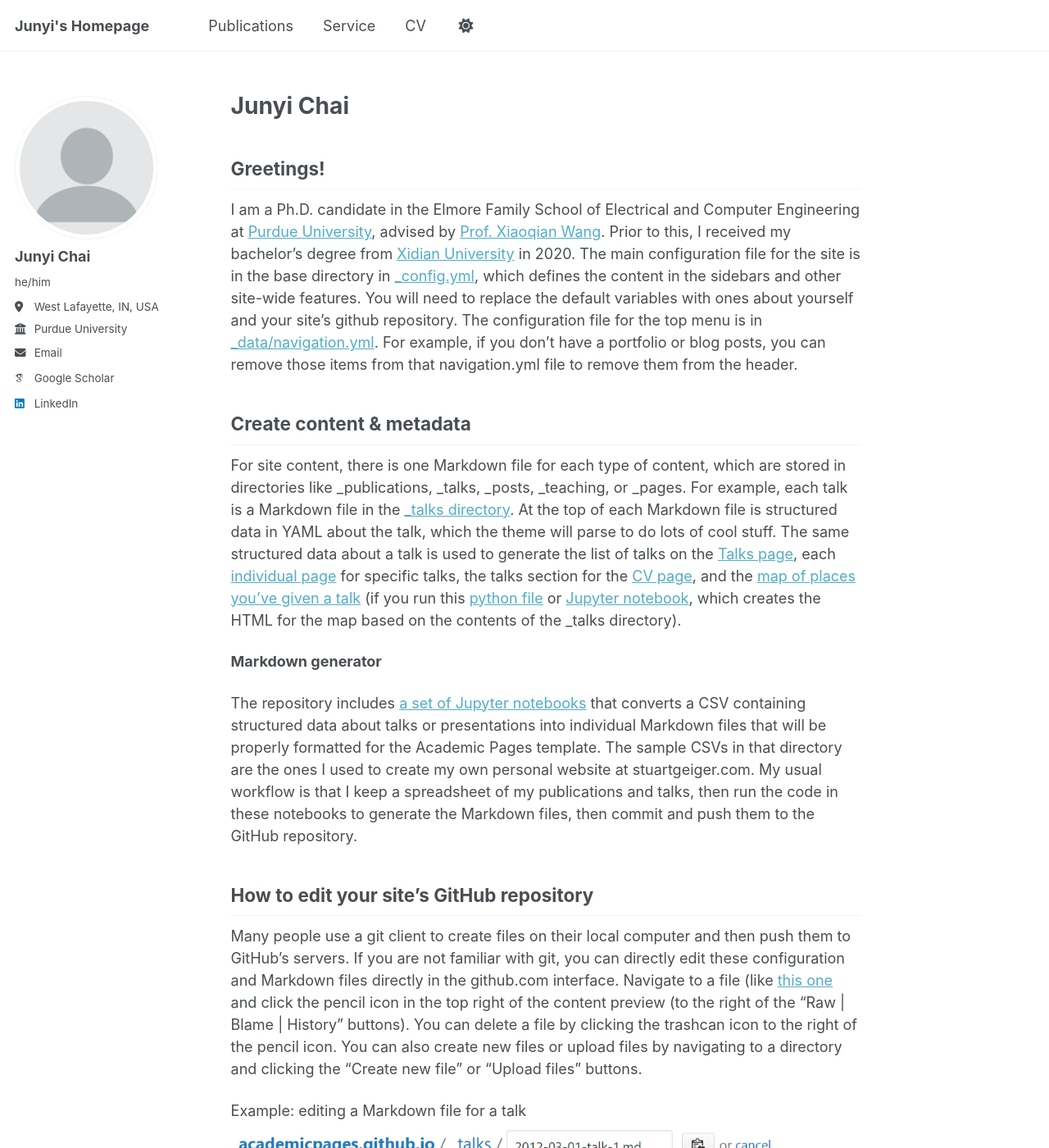
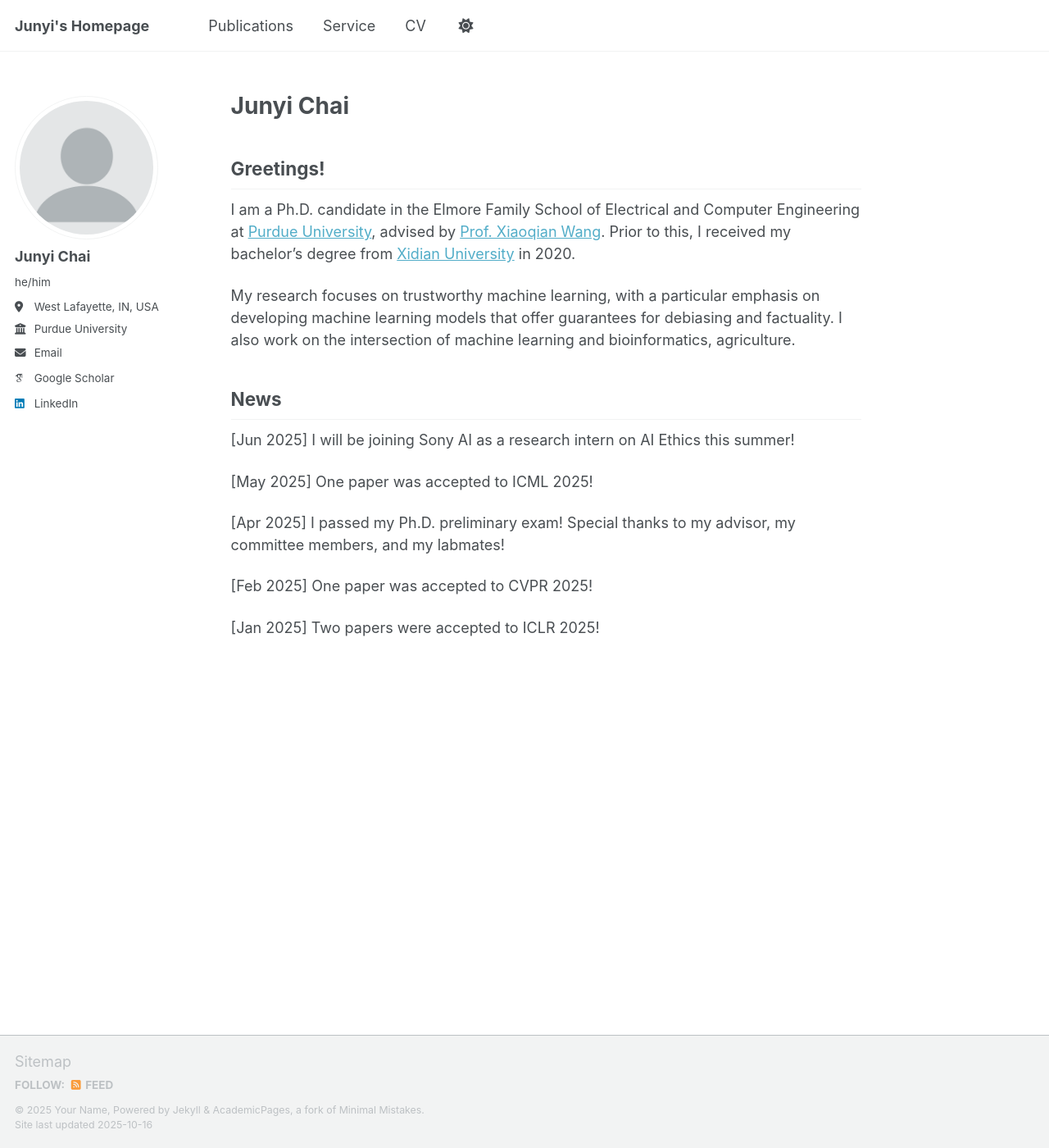
Before and after one commit to cjy24/cjy24.github.io, a Jekyll site: the page built from _pages/about.md, in a window 1280 px wide and 1400 px high. Shown: the whole window at 82% size. Built offline with Jekyll 4.4.1, drawn with Linux system fonts in a browser that asks for light colours; some web fonts are replaced; a script that is not in the unit is left out; some of the changed text lies outside the part shown.

Commit message:
Update about.md

```diff
--- a/_pages/about.md
+++ b/_pages/about.md
@@ -13,24 +13,18 @@ Junyi Chai
 Greetings!
 ------
 I am a Ph.D. candidate in the Elmore Family School of Electrical and Computer Engineering at [Purdue University](https://www.purdue.edu/), advised by [Prof. Xiaoqian Wang](https://engineering.purdue.edu/~joywang/). Prior to this, I received my bachelor's degree from [Xidian University](https://en.xidian.edu.cn/) in 2020.
-The main configuration file for the site is in the base directory in [_config.yml](https://github.com/academicpages/academicpages.github.io/blob/master/_config.yml), which defines the content in the sidebars and other site-wide features. You will need to replace the default variables with ones about yourself and your site's github repository. The configuration file for the top menu is in [_data/navigation.yml](https://github.com/academicpages/academicpages.github.io/blob/master/_data/navigation.yml). For example, if you don't have a portfolio or blog posts, you can remove those items from that navigation.yml file to remove them from the header.
 
-Create content & metadata
+My research focuses on trustworthy machine learning, with a particular emphasis on developing machine learning models that offer guarantees for debiasing and factuality.  I also work on the intersection of machine learning and bioinformatics, agriculture.
+
+
+News
 ------
-For site content, there is one Markdown file for each type of content, which are stored in directories like _publications, _talks, _posts, _teaching, or _pages. For example, each talk is a Markdown file in the [_talks directory](https://github.com/academicpages/academicpages.github.io/tree/master/_talks). At the top of each Markdown file is structured data in YAML about the talk, which the theme will parse to do lots of cool stuff. The same structured data about a talk is used to generate the list of talks on the [Talks page](https://academicpages.github.io/talks), each [individual page](https://academicpages.github.io/talks/2012-03-01-talk-1) for specific talks, the talks section for the [CV page](https://academicpages.github.io/cv), and the [map of places you've given a talk](https://academicpages.github.io/talkmap.html) (if you run this [python file](https://github.com/academicpages/academicpages.github.io/blob/master/talkmap.py) or [Jupyter notebook](https://github.com/academicpages/academicpages.github.io/blob/master/talkmap.ipynb), which creates the HTML for the map based on the contents of the _talks directory).
+[Jun 2025] I will be joining Sony AI as a research intern on AI Ethics this summer!
 
-**Markdown generator**
+[May 2025] One paper was accepted to ICML 2025!
 
-The repository includes [a set of Jupyter notebooks](https://github.com/academicpages/academicpages.github.io/tree/master/markdown_generator
-) that converts a CSV containing structured data about talks or presentations into individual Markdown files that will be properly formatted for the Academic Pages template. The sample CSVs in that directory are the ones I used to create my own personal website at stuartgeiger.com. My usual workflow is that I keep a spreadsheet of my publications and talks, then run the code in these notebooks to generate the Markdown files, then commit and push them to the GitHub repository.
+[Apr 2025] I passed my Ph.D. preliminary exam! Special thanks to my advisor, my committee members, and my labmates!
 
-How to edit your site's GitHub repository
-------
-Many people use a git client to create files on their local computer and then push them to GitHub's servers. If you are not familiar with git, you can directly edit these configuration and Markdown files directly in the github.com interface. Navigate to a file (like [this one](https://github.com/academicpages/academicpages.github.io/blob/master/_talks/2012-03-01-talk-1.md) and click the pencil icon in the top right of the content preview (to the right of the "Raw | Blame | History" buttons). You can delete a file by clicking the trashcan icon to the right of the pencil icon. You can also create new files or upload files by navigating to a directory and clicking the "Create new file" or "Upload files" buttons.
+[Feb 2025] One paper was accepted to CVPR 2025!
 
-Example: editing a Markdown file for a talk
-![Editing a Markdown file for a talk](/images/editing-talk.png)
-
-For more info
-------
-More info about configuring Academic Pages can be found in [the guide](https://academicpages.github.io/markdown/), the [growing wiki](https://github.com/academicpages/academicpages.github.io/wiki), and you can always [ask a question on GitHub](https://github.com/academicpages/academicpages.github.io/discussions). The [guides for the Minimal Mistakes theme](https://mmistakes.github.io/minimal-mistakes/docs/configuration/) (which this theme was forked from) might also be helpful.
+[Jan 2025] Two papers were accepted to ICLR 2025!
```
